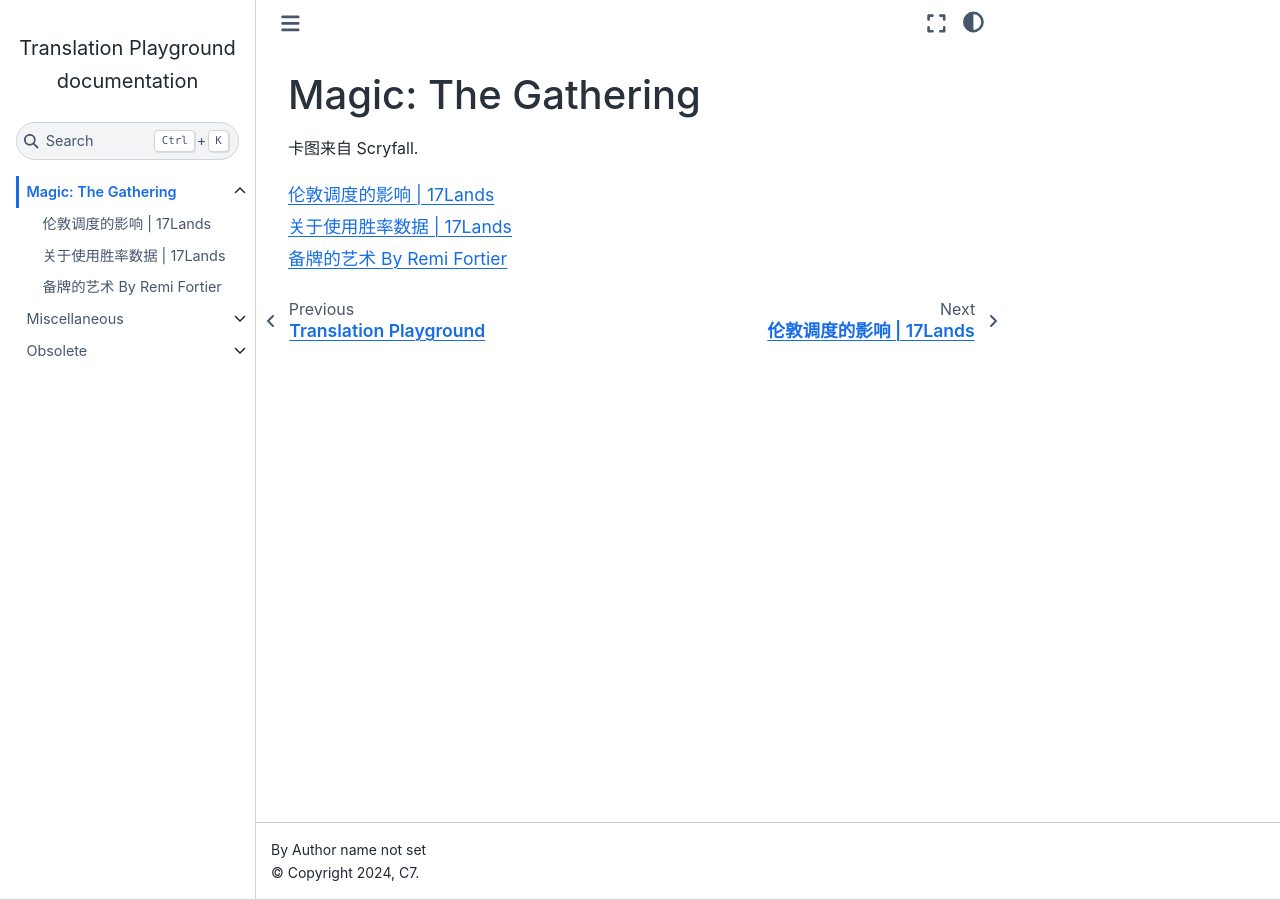
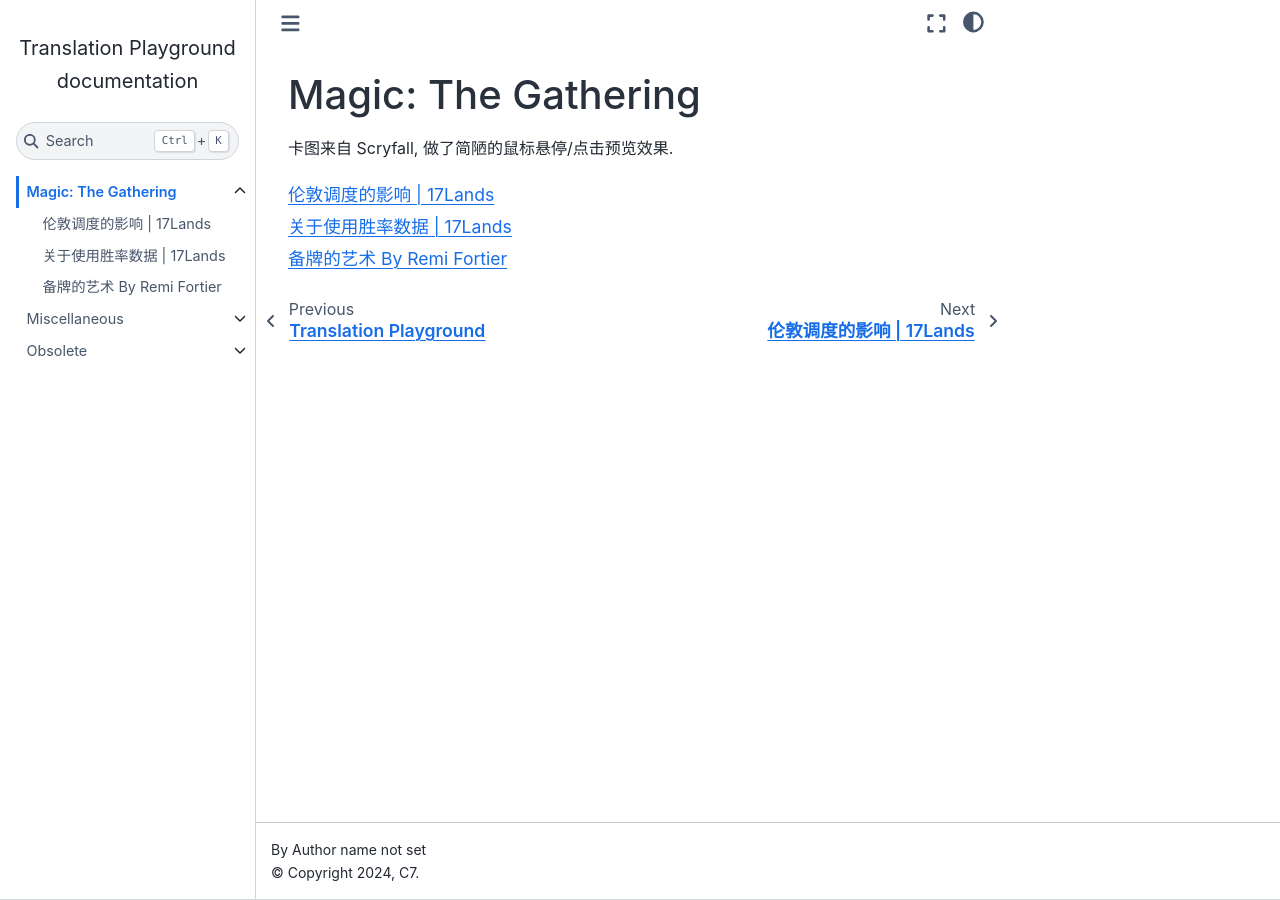
Before and after one commit to Shiina18/translation-playground, a Sphinx documentation site: the page built from docs/mtg/index.md, in a window 1280 px wide. Built offline with Sphinx 7.4.7 and the Sphinx Book theme 1.1.4, drawn with Linux system fonts in a browser that asks for light colours.

Commit message:
调整预览图位置

````diff
--- a/docs/_static/css/custom.css
+++ b/docs/_static/css/custom.css
@@ -17,7 +17,7 @@
   max-width: 350px;
 
   /* 移动到文字下方 */
-  transform: translate(-250px, 25px);
+  transform: translate(-90px, 25px);
 }
 
 /* 鼠标悬停时显示图片预览 */
--- a/docs/mtg/index.md
+++ b/docs/mtg/index.md
@@ -1,6 +1,6 @@
 # Magic: The Gathering
 
-卡图来自 Scryfall.
+卡图来自 Scryfall, 做了简陋的鼠标悬停/点击预览效果.
 
 ```{toctree}
 :glob:
````
